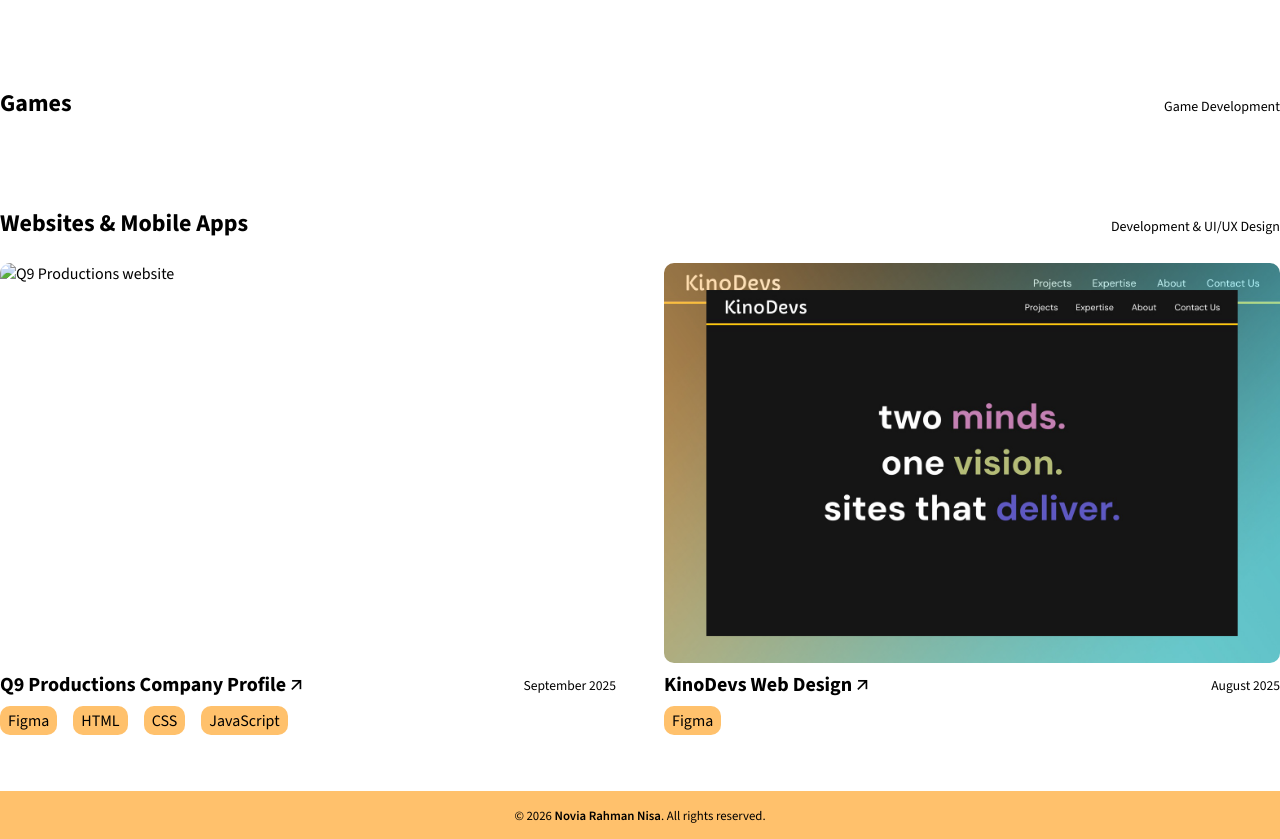
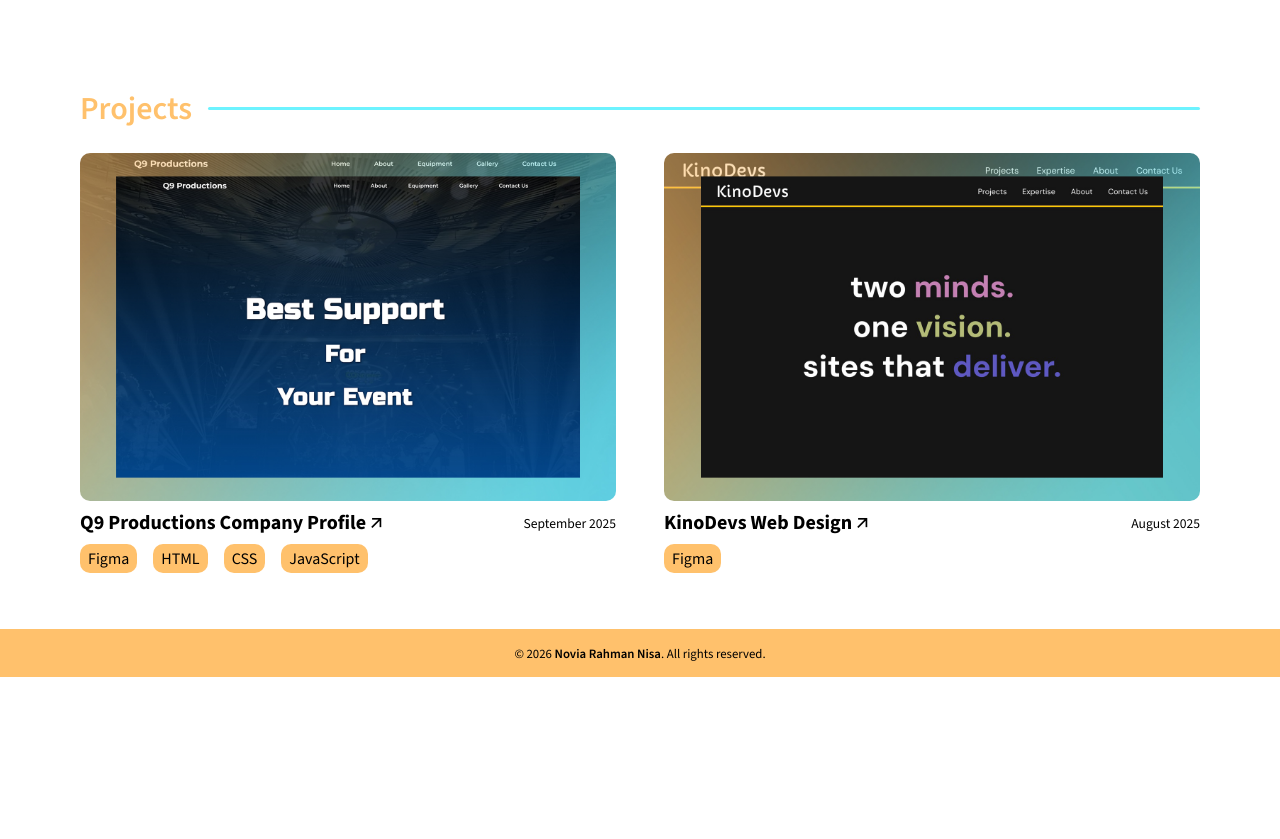
Before and after one commit to noviarn/noviarn-portfolio, a plain HTML site: page index.html in a window 1280 px wide. Shown: the part 579-1418 px from the top of the page. After the commit the page ends 1256 px from the top, so only its background shows below. Drawn offline with nearby package versions, Linux system fonts and the light colour scheme.

Commit message:
fixing again

```diff
--- a/css/styles.css
+++ b/css/styles.css
@@ -509,32 +509,6 @@ a {
   font-weight: var(--font-semi-bold);
 }
 
-.projects__categories {
-  display: grid;
-  row-gap: 4rem;
-}
-
-.projects__category {
-  display: grid;
-  row-gap: 1.5rem;
-}
-
-.projects__category-title {
-  display: flex;
-  align-items: baseline;
-  justify-content: space-between;
-  gap: 1rem;
-}
-
-.projects__category-title h2 {
-  font-size: 1.5rem;
-}
-
-.projects__category-title span {
-  font-size: 0.875rem;
-  color: var(--text-color);
-}
-
 /* media queries */
 
 /* for small devices */
--- a/index.html
+++ b/index.html
@@ -95,43 +95,70 @@
       <!-- about -->
       <!-- projects -->
       <section class="projects section" id="projects">
-      <div class="projects__categories">
-
-        <!-- games -->
-        <div class="projects__category">
-          <div class="projects__category-title">
-            <h2>Games</h2>
-            <span>Game Development</span>
+        <div class="projects__container container grid">
+          <div class="projects__title">
+            <h1>Projects</h1>
+            <span class="projects__line"></span>
           </div>
-
           <div class="projects__data grid">
-            <!-- Add your game project cards here -->
-          </div>
-        </div>
-
-        <!-- websites and mobile apps -->
-        <div class="projects__category">
-          <div class="projects__category-title">
-            <h2>Websites & Mobile Apps</h2>
-            <span>Development & UI/UX Design</span>
-          </div>
-
-          <div class="projects__data grid">
-
-            <!-- Q9 Productions -->
-            <article class="projects__card">
+            <!-- <article class="projects__card">
               <div class="projects__image">
-                <img src="img/projects/q9 website/q9 productions-portfolio-thumbnail.jpg" alt="Q9 Productions website"
-                  class="projects__img" />
+                <img
+                  src="img/projects/chatterers/chatterers-portfolio-thumbnail.jpg"
+                  alt="Projects image"
+                  class="projects__img"
+                />
               </div>
               <div class="projects__card-data">
                 <div class="projects__card-info">
-                  <a href="https://q9productions.com/" target="_blank" class="projects__card-link">
+                  <a
+                    href="https://tranquil-unicorn-ad3a5b.netlify.app/"
+                    target="_blank"
+                    class="projects__card-link"
+                  >
+                    <h2 class="projects__card-title">
+                      Chatterers: Anonymous Chatroom
+                    </h2>
+                    <i class="ri-arrow-right-up-line"></i
+                  ></a>
+                  <span>September 2025</span>
+                </div>
+                <div class="projects__card-tags">
+                  <div class="tag">
+                    <p>Figma</p>
+                  </div>
+                  <div class="tag">
+                    <p>HTML</p>
+                  </div>
+                  <div class="tag">
+                    <p>CSS</p>
+                  </div>
+                  <div class="tag">
+                    <p>JavaScript</p>
+                  </div>
+                </div>
+              </div>
+            </article> -->
+            <article class="projects__card">
+              <div class="projects__image">
+                <img
+                  src="img/projects/q9p website/q9 productions-portfolio-thumbnail.jpg"
+                  alt="Projects image"
+                  class="projects__img"
+                />
+              </div>
+              <div class="projects__card-data">
+                <div class="projects__card-info">
+                  <a
+                    href="https://q9productions.com/"
+                    target="_blank"
+                    class="projects__card-link"
+                  >
                     <h2 class="projects__card-title">
                       Q9 Productions Company Profile
                     </h2>
-                    <i class="ri-arrow-right-up-line"></i>
-                  </a>
+                    <i class="ri-arrow-right-up-line"></i
+                  ></a>
                   <span>September 2025</span>
                 </div>
                 <div class="projects__card-tags">
@@ -150,20 +177,24 @@
                 </div>
               </div>
             </article>
-
-            <!-- KinoDevs -->
             <article class="projects__card">
               <div class="projects__image">
-                <img src="img/projects/kinodevs design/kinodevs-portfolio-thumbnail.jpg" alt="KinoDevs web design"
-                  class="projects__img" />
+                <img
+                  src="img/projects/kinodevs design/kinodevs-portfolio-thumbnail.jpg"
+                  alt="Projects image"
+                  class="projects__img"
+                />
               </div>
               <div class="projects__card-data">
                 <div class="projects__card-info">
-                  <a href="https://www.figma.com/proto/gnVPER3WAlk2UOqMEqoiCO/kinodevs-stuff?page-id=0%3A1&node-id=433-2&viewport=168%2C101%2C0.22&t=uTh45qzfID6jdCCS-1&scaling=scale-down&content-scaling=fixed"
-                    target="_blank" class="projects__card-link">
+                  <a
+                    href="https://www.figma.com/proto/gnVPER3WAlk2UOqMEqoiCO/kinodevs-stuff?page-id=0%3A1&node-id=433-2&viewport=168%2C101%2C0.22&t=uTh45qzfID6jdCCS-1&scaling=scale-down&content-scaling=fixed"
+                    target="_blank"
+                    class="projects__card-link"
+                  >
                     <h2 class="projects__card-title">KinoDevs Web Design</h2>
-                    <i class="ri-arrow-right-up-line"></i>
-                  </a>
+                    <i class="ri-arrow-right-up-line"></i
+                  ></a>
                   <span>August 2025</span>
                 </div>
                 <div class="projects__card-tags">
@@ -173,11 +204,8 @@
                 </div>
               </div>
             </article>
-
           </div>
         </div>
-
-      </div>
       </section>
       <!-- projects -->
     </main>
```
